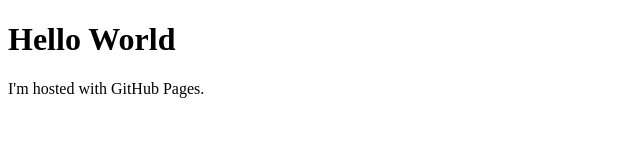
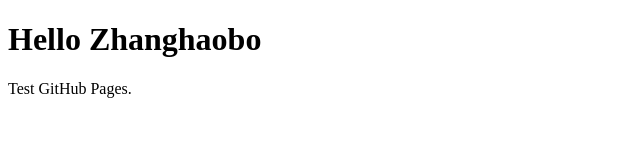
Before and after one commit to mzhua/mzhua78.github.io, a plain HTML site: page index.html in a window 1280 px wide. Shown: the whole page, without its empty margins (0-640 px from the left). Drawn offline with Linux system fonts and the light colour scheme.

Commit message:
Update index.html

```diff
--- a/index.html
+++ b/index.html
@@ -1,7 +1,7 @@
 <!DOCTYPE html>
 <html>
 <body>
-<h1>Hello World</h1>
-<p>I'm hosted with GitHub Pages.</p>
+<h1>Hello Zhanghaobo</h1>
+<p>Test GitHub Pages.</p>
 </body>
 </html>
```
